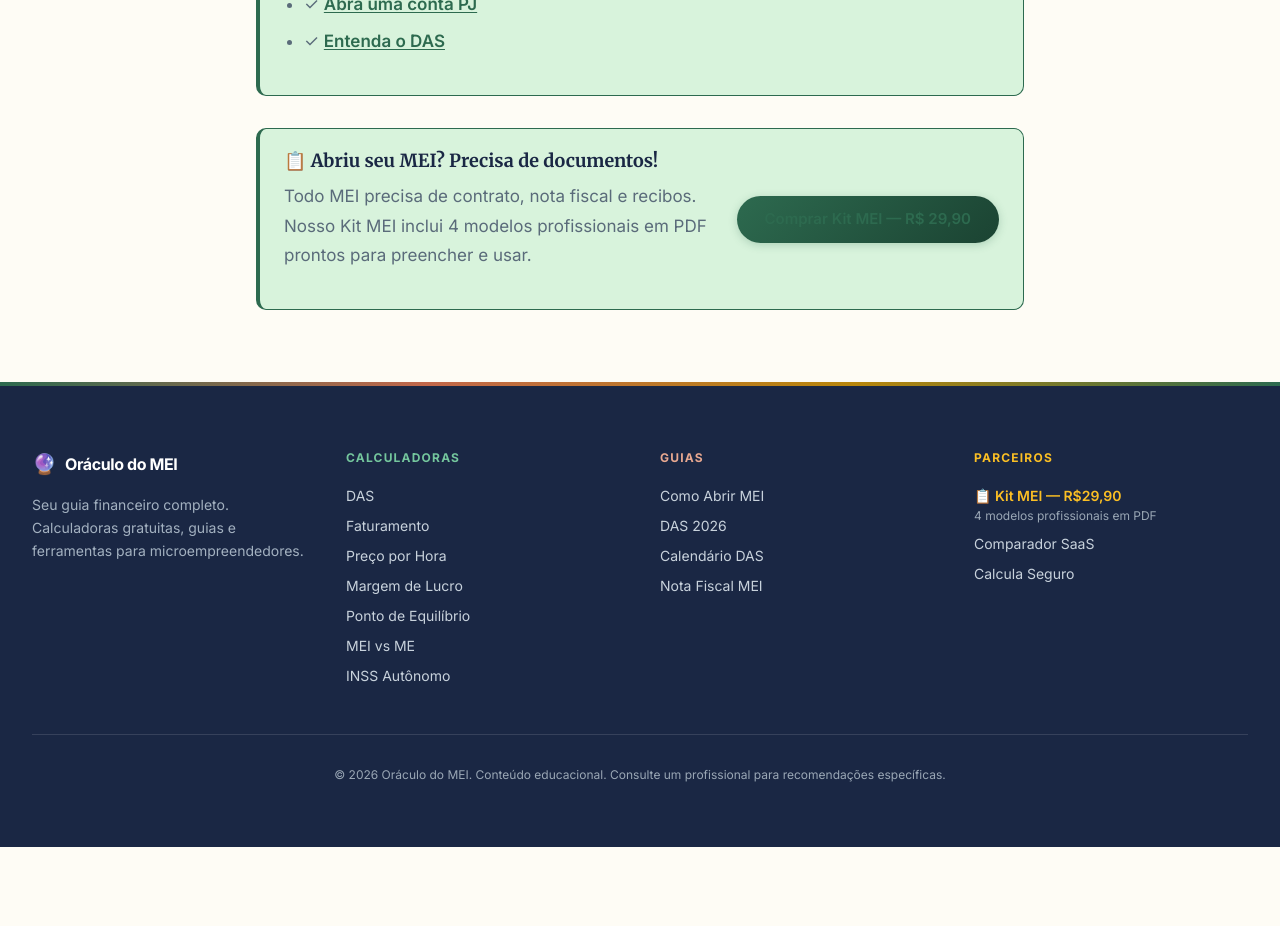
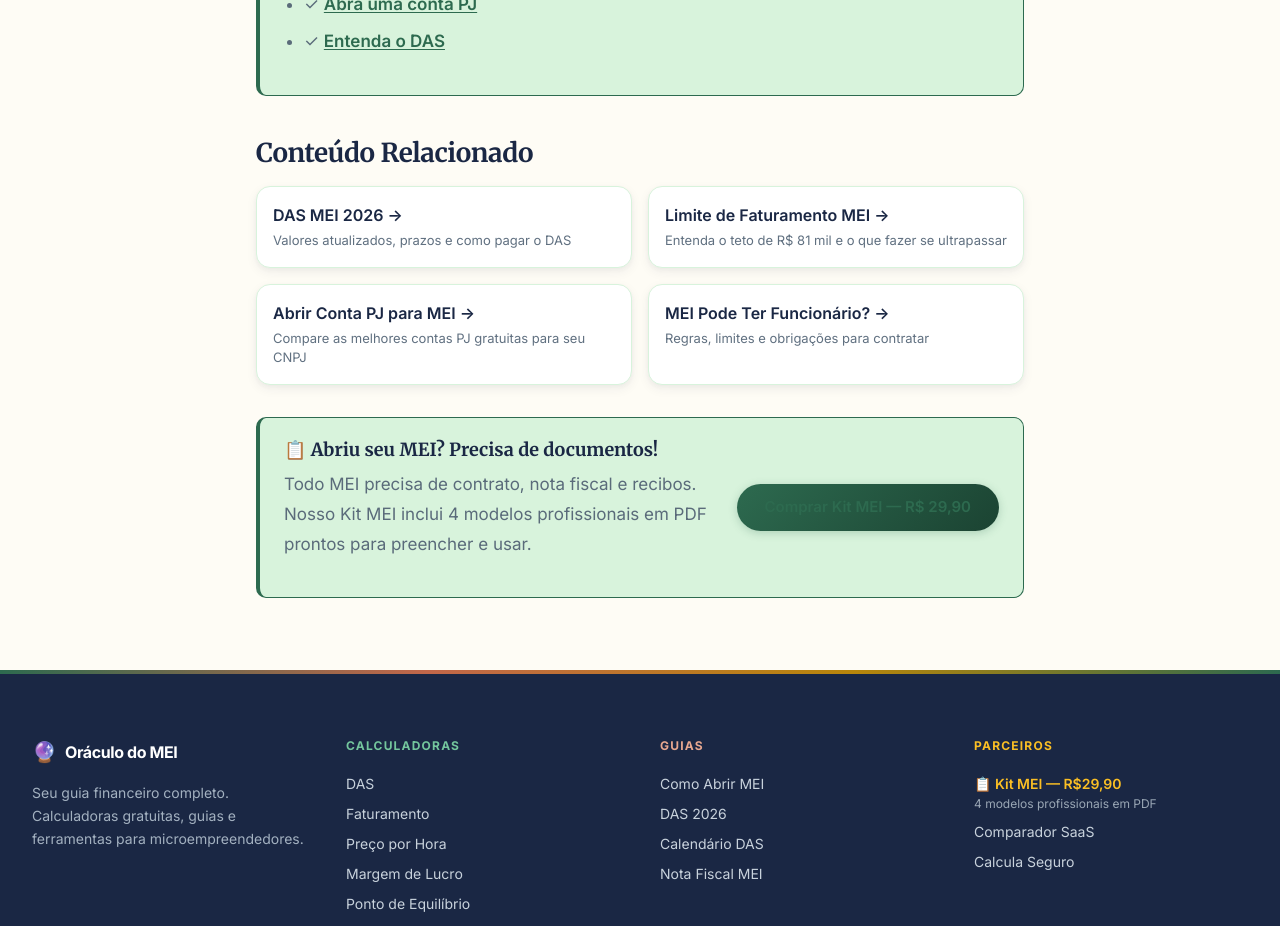
Before and after one commit to vitormdandrade/t3-mei-tools, a Next.js app: page /guias/como-abrir-mei in a window 1280 px wide. Shown: the part 4260-5186 px from the top of the page. Before the commit the page ends 5107 px from the top, so only its background shows below. Built offline with nearby package versions, Linux system fonts and the light colour scheme; no server answers.

Commit message:
SEO: add Conteúdo Relacionado cross-links to /guias/como-abrir-mei page

```diff
--- a/app/guias/como-abrir-mei/page.tsx
+++ b/app/guias/como-abrir-mei/page.tsx
@@ -212,6 +212,21 @@ export default function ComoAbrirMEI() {
         </ul>
       </div>
 
+      <h2>Conteúdo Relacionado</h2>
+      <div className="grid grid-cols-1 sm:grid-cols-2 gap-4 mb-8">
+        {[
+          ['/guias/das-mei-2026', 'DAS MEI 2026', 'Valores atualizados, prazos e como pagar o DAS'],
+          ['/guias/limite-faturamento-mei', 'Limite de Faturamento MEI', 'Entenda o teto de R$ 81 mil e o que fazer se ultrapassar'],
+          ['/guias/abrir-conta-pj-mei', 'Abrir Conta PJ para MEI', 'Compare as melhores contas PJ gratuitas para seu CNPJ'],
+          ['/guias/mei-pode-ter-funcionario', 'MEI Pode Ter Funcionário?', 'Regras, limites e obrigações para contratar'],
+        ].map(([href, title, desc]) => (
+          <a key={href} href={href} className="card card-hover no-underline p-4 flex flex-col gap-1">
+            <span className="font-semibold" style={{ color: 'var(--color-foreground)' }}>{title} →</span>
+            <span className="text-caption">{desc}</span>
+          </a>
+        ))}
+      </div>
+
       {/* Kit MEI CTA */}
       <div className="callout callout-accent my-8">
         <div className="flex flex-col sm:flex-row items-center gap-4">
```
